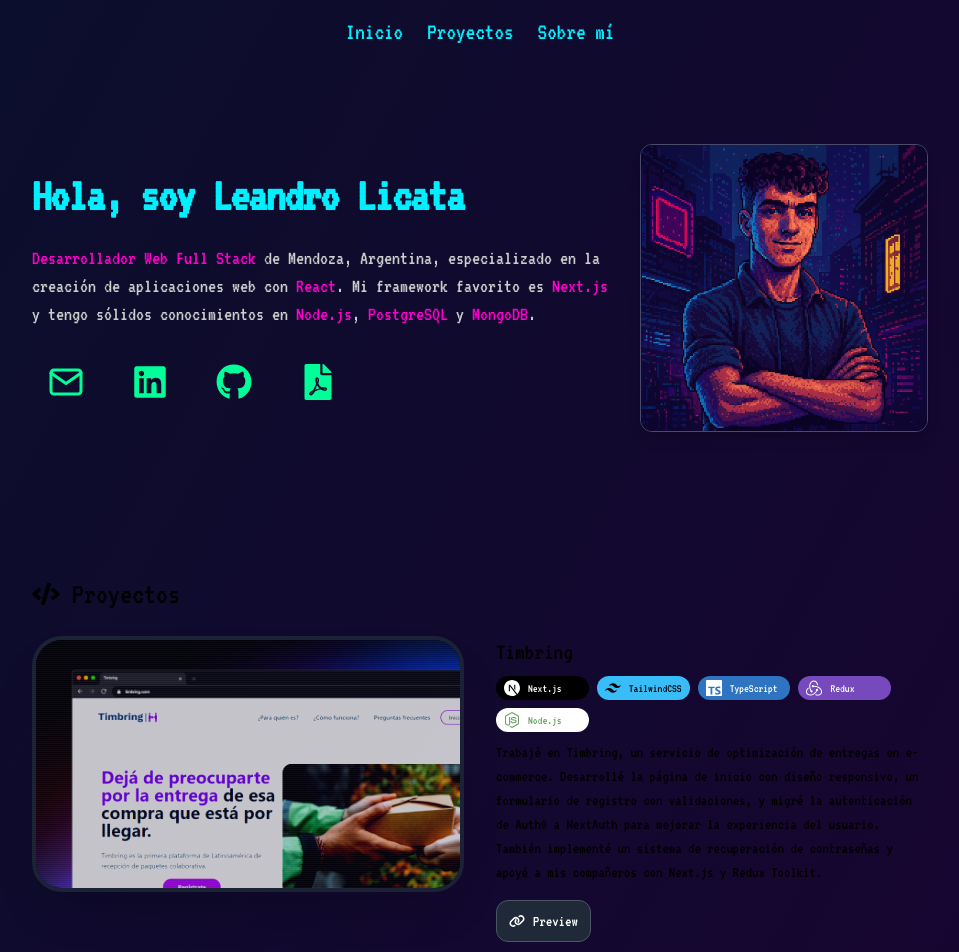
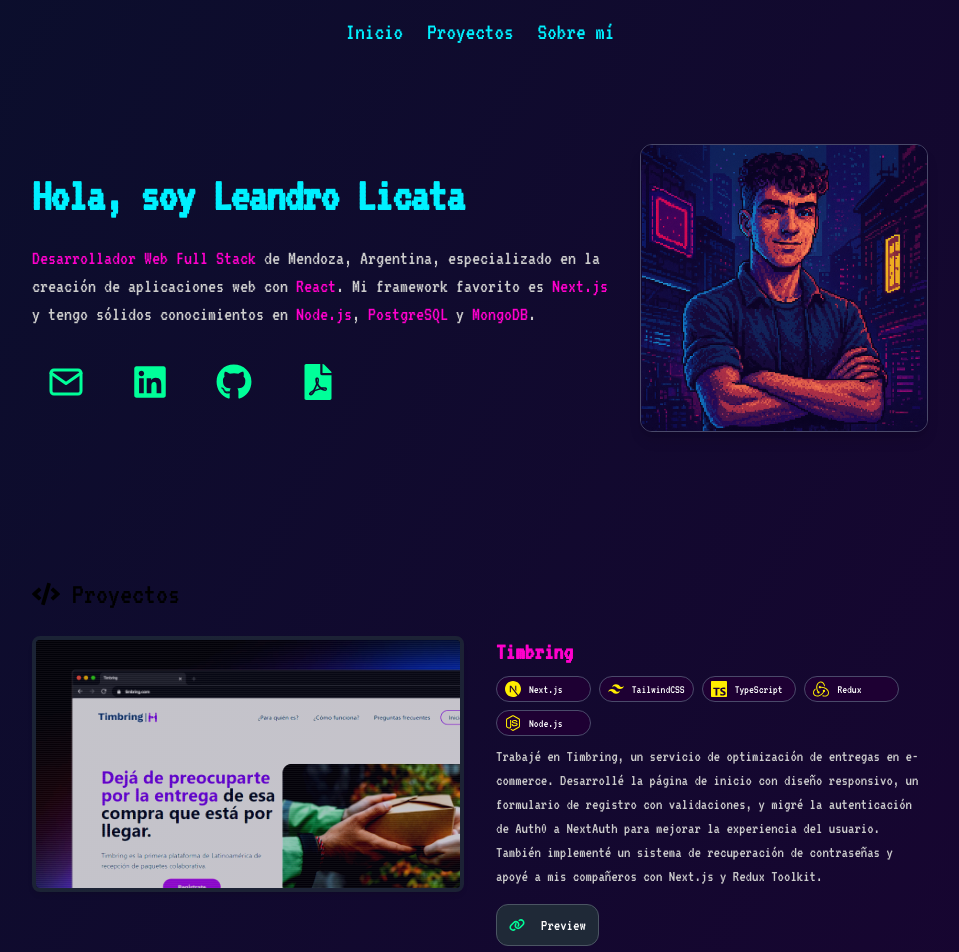
Before and after one commit to LeandroLicata/web-portfolio, a Next.js app: page / in a window 1280 px wide. Shown: the top 952 px of the page, without its empty margins (160-1119 px from the left). Built offline with nearby package versions, Linux system fonts and the light colour scheme.

Commit message:
Orojects color palette

```diff
--- a/src/components/Projects.tsx
+++ b/src/components/Projects.tsx
@@ -135,39 +135,41 @@
     <div className="flex flex-col gap-y-16">
       {PROJECTS.map(({ image, title, description, tags, links }) => (
         <article
+          key={title}
           className="flex flex-col space-x-0 space-y-8 group md:flex-row md:space-x-8 md:space-y-0"
-          key={title}
         >
           <div className="w-auto h-64 md:w-1/2">
             <TVEffect
               src={image}
               alt={`Imagen del proyecto ${title}`}
-              className="object-cover transition duration-500 sm:h-full"
+              className="object-cover transition duration-500 sm:h-full rounded-lg border border-border-soft shadow-md"
             />
           </div>
 
           <div className="w-full md:w-1/2 md:max-w-lg">
-            <h3 className="text-2xl text-pink">{title}</h3>
+            <h3 className="text-2xl font-semibold text-accent-pink">{title}</h3>
+
             <div className="flex flex-wrap mt-2">
               <ul className="grid grid-cols-3 md:grid-cols-4 gap-2">
                 {tags.map((tag) => (
                   <li key={tag.name}>
                     <span
-                      className={`flex gap-x-2 rounded-full text-xs ${tag.className} py-1 px-2 `}
+                      className={`flex gap-x-2 rounded-full text-xs py-1 px-2 bg-background-to text-text-base border border-border-soft`}
                     >
-                      <tag.icon className="w-4 h-4" />
+                      <tag.icon className="w-4 h-4 text-accent-yellow" />
                       {tag.name}
                     </span>
                   </li>
                 ))}
               </ul>
 
-              <div className="mt-2 text-light-blue">{description}</div>
+              <div className="mt-2 text-text-secondary">{description}</div>
+
               <footer className="flex items-start mt-4 gap-x-2">
                 {links.map(({ href, label, icon: Icon }) => (
                   <LinkButton href={href} key={label}>
-                    <Icon className="w-4 h-4" />
-                    {label}
+                    <Icon className="w-4 h-4 text-accent-green" />
+                    <span className="text-text-base">{label}</span>
                   </LinkButton>
                 ))}
               </footer>
```
